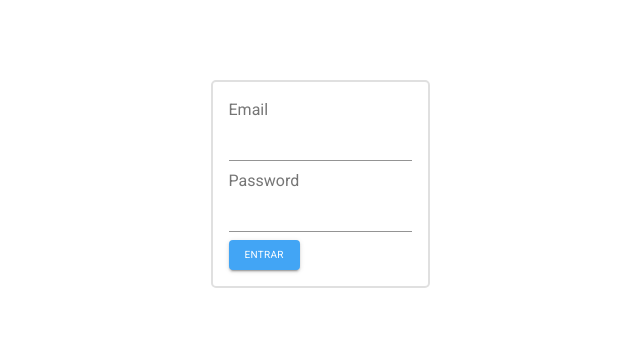
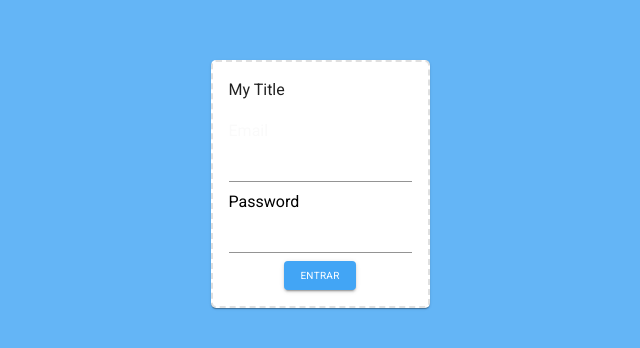
Before and after one commit to angelorubin/alurakut, a React (Create React App) app: page / in a window 1280 px wide. Shown: the part 216-564 px from the top of the page, without its empty margins (320-960 px from the left). Built offline with nearby package versions, Linux system fonts and the light colour scheme.

Commit message:
Implementando layout do componente Login

```diff
--- a/src/features/login/views/index.js
+++ b/src/features/login/views/index.js
@@ -1,6 +1,14 @@
 import React from "react";
-import { Box, Button, Input, FormLabel } from "@material-ui/core";
-import { Link } from "react-router-dom";
+import {
+  Box,
+  Button,
+  Input,
+  FormLabel,
+  Divider,
+  Typography,
+  Paper,
+} from "@material-ui/core";
+import * as S from "./styles";
 
 const Login = () => {
   return (
@@ -10,31 +18,47 @@ const Login = () => {
         justifyContent: "center",
         alignItems: "center",
         height: "100vh",
+        backgroundColor: (theme) => theme.palette.primary.light,
       }}
     >
-      <Box
+      <Paper
         sx={{
           display: "flex",
           flexDirection: "column",
           minWitdh: "90%",
-          border: (theme) => `2px solid ${theme.palette.grey[300]}`,
+          border: (theme) => `2px dashed ${theme.palette.grey[300]}`,
           borderRadius: "5px",
-          boxShadow: "",
           padding: 2,
           gap: 1,
         }}
       >
-        <FormLabel>Email</FormLabel>
+        <Typography>My Title</Typography>
+        <Divider />
+        <FormLabel
+          sx={{
+            color: (theme) => theme.palette.grey[50],
+          }}
+        >
+          Email
+        </FormLabel>
         <Input />
-        <FormLabel>Password</FormLabel>
+        <FormLabel
+          sx={{
+            color: (theme) => theme.palette.common.black,
+          }}
+        >
+          Password
+        </FormLabel>
         <Input />
 
-        <Link to="/dashboard">
-          <Button color="primary" variant="contained">
-            Entrar
-          </Button>
-        </Link>
-      </Box>
+        <Box sx={{ display: "flex", justifyContent: "center" }}>
+          <S.Link to="/dashboard">
+            <Button color="primary" variant="contained">
+              Entrar
+            </Button>
+          </S.Link>
+        </Box>
+      </Paper>
     </Box>
   );
 };
--- /dev/null
+++ b/src/features/login/views/styles.js
@@ -0,0 +1,6 @@
+import { styled } from "@material-ui/core";
+import { Link as MuiLink } from "react-router-dom";
+
+export const Link = styled(MuiLink)`
+  text-decoration: none;
+`;
--- a/src/themes/default.js
+++ b/src/themes/default.js
@@ -11,6 +11,7 @@ let theme = createTheme({
     },
   },
   palette: {
+    divider: "rgba(255, 255, 255, 0.12)",
     type: "light",
     common: {
       black: "#000",
@@ -98,6 +99,12 @@ let theme = createTheme({
     fontWeightMedium: 500,
     fontWeightRegular: 400,
   },
+  shadows: {
+    0: "none",
+    1: "0px 2px 1px -1px rgba(0,0,0,0.2),0px 1px 1px 0px rgba(0,0,0,0.14),0px 1px 3px 0px rgba(0,0,0,0.12)",
+    2: "0px 3px 1px -2px rgba(0,0,0,0.2),0px 2px 2px 0px rgba(0,0,0,0.14),0px 1px 5px 0px rgba(0,0,0,0.12)",
+    3: "0px 3px 3px -2px rgba(0,0,0,0.2),0px 3px 4px 0px rgba(0,0,0,0.14),0px 1px 8px 0px rgba(0,0,0,0.12)",
+  },
 });
 
 theme = responsiveFontSizes(theme);
```
